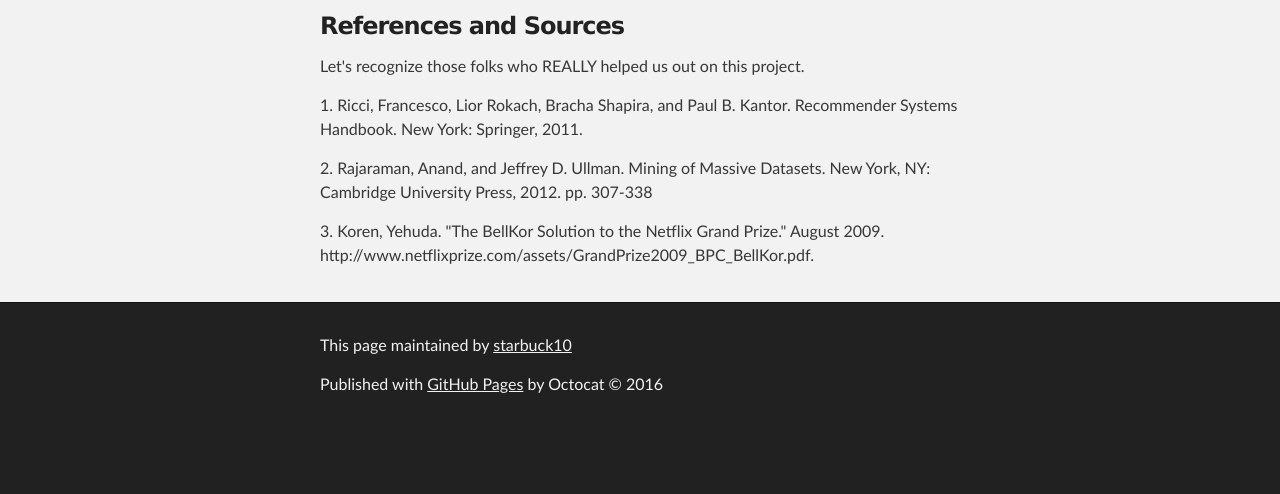
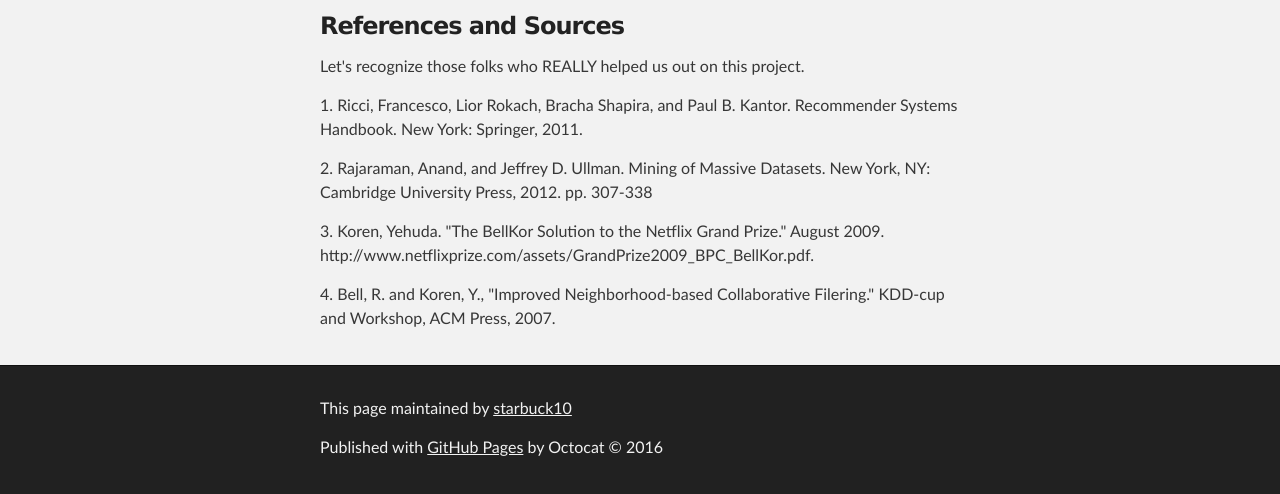
Before and after one commit to starbuck10/CS109a_DataScience_UserRatings_Team_Project, a plain HTML site: page references.html in a window 1280 px wide. Shown: the part 367-861 px from the top of the page. Before the commit the page ends 800 px from the top, so only its background shows below. Drawn offline with Linux system fonts and the light colour scheme.

Commit message:
changes before checkout.

```diff
--- a/references.html
+++ b/references.html
@@ -85,7 +85,7 @@
 <p>1. Ricci, Francesco, Lior Rokach, Bracha Shapira, and Paul B. Kantor. Recommender Systems Handbook. New York: Springer, 2011.</p>
 <p>2. Rajaraman, Anand, and Jeffrey D. Ullman. Mining of Massive Datasets. New York, NY: Cambridge University Press, 2012. pp. 307-338</p>
 <p>3. Koren, Yehuda. "The BellKor Solution to the Netflix Grand Prize." August 2009. http://www.netflixprize.com/assets/GrandPrize2009_BPC_BellKor.pdf.</p>
-
+<p>4. Bell, R. and Koren, Y., "Improved Neighborhood-based Collaborative Filering." KDD-cup and Workshop, ACM Press, 2007.</p>
 
       </section>
     </div>
```
Also changed, not shown: images/movie_similarity_model_graph.png (added).
